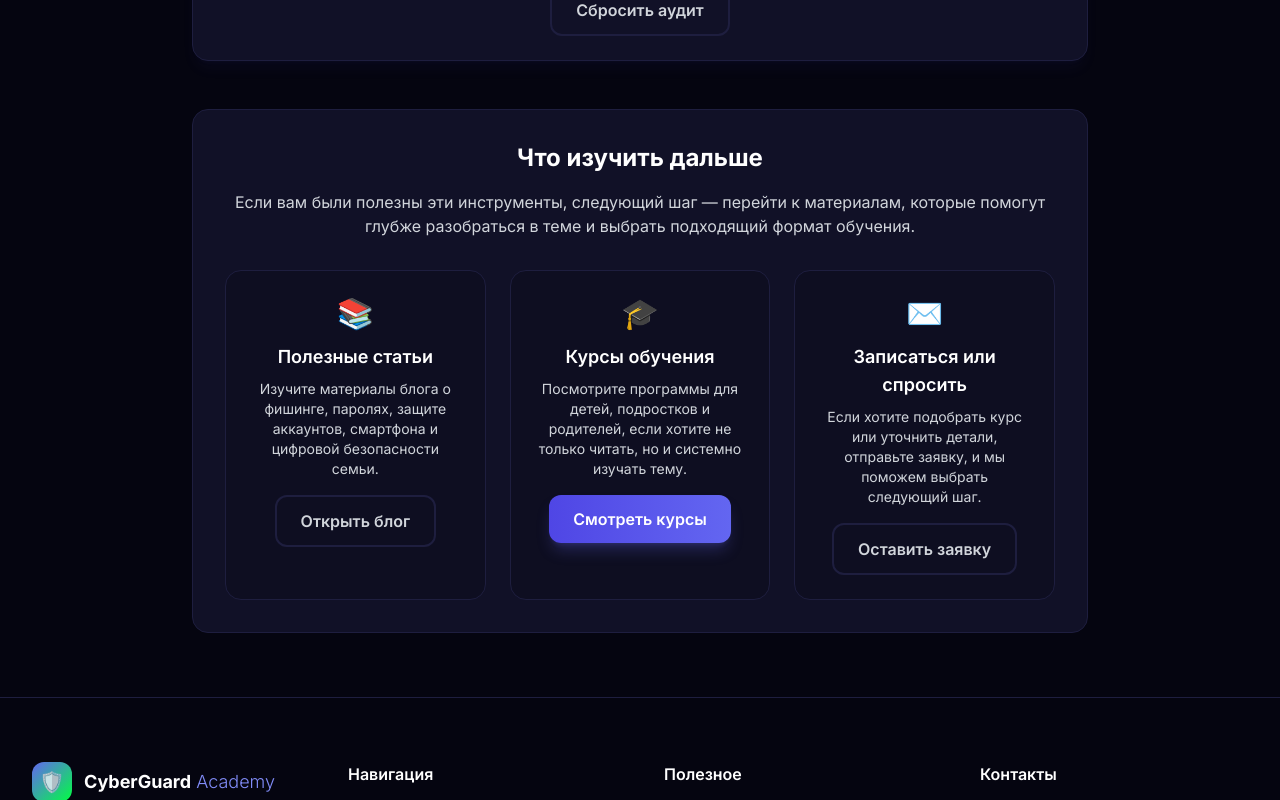
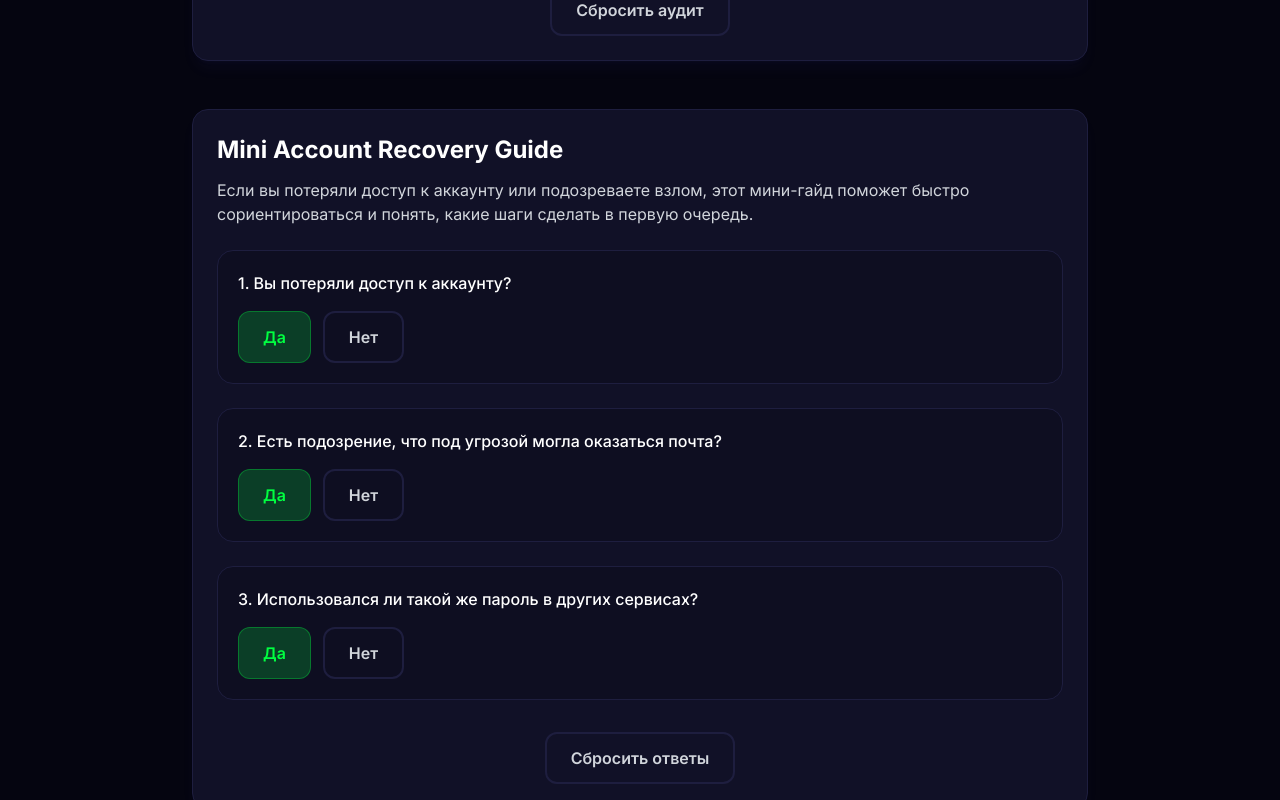
Before and after one commit to mam37bez/cyberguard-academy, a Next.js app: page /security-tools in a window 1280 px wide. Shown: the part 9500-10300 px from the top of the page. Built offline with nearby package versions, Linux system fonts and the light colour scheme.

Commit message:
Add account recovery guide tool

```diff
--- a/src/app/security-tools/page.tsx
+++ b/src/app/security-tools/page.tsx
@@ -7,9 +7,10 @@ import { PasswordGenerator } from '@/components/security/PasswordGenerator';
 import { DeviceSecurityChecklist } from '@/components/security/DeviceSecurityChecklist';
 import { PrivacyChecklist } from '@/components/security/PrivacyChecklist';
 import { SuspiciousLinkGuide } from '@/components/security/SuspiciousLinkGuide';
+import { SuspiciousFileGuide } from '@/components/security/SuspiciousFileGuide';
 import { FamilySecurityCheck } from '@/components/security/FamilySecurityCheck';
 import { EmailSecurityAudit } from '@/components/security/EmailSecurityAudit';
-import { SuspiciousFileGuide } from '@/components/security/SuspiciousFileGuide';
+import { AccountRecoveryGuide } from '@/components/security/AccountRecoveryGuide';
 import { Button } from '@/components/ui/Button';
 
 export const metadata: Metadata = {
@@ -158,6 +159,7 @@ export default function SecurityToolsPage() {
         <SuspiciousFileGuide />
         <FamilySecurityCheck />
         <EmailSecurityAudit />
+        <AccountRecoveryGuide />
 
         <div className="max-w-4xl mx-auto mt-12 rounded-2xl border border-cyber-border bg-cyber-card p-8">
           <h2 className="text-2xl font-bold text-white mb-4 text-center">Что изучить дальше</h2>
--- /dev/null
+++ b/src/components/security/AccountRecoveryGuide.tsx
@@ -0,0 +1,177 @@
+'use client';
+
+import React, { useMemo, useState } from 'react';
+import { Card, CardContent } from '@/components/ui/Card';
+import { Button } from '@/components/ui/Button';
+
+type RecoveryAnswers = {
+  lostAccess: boolean | null;
+  emailCompromised: boolean | null;
+  samePasswordUsed: boolean | null;
+};
+
+export function AccountRecoveryGuide() {
+  const [answers, setAnswers] = useState<RecoveryAnswers>({
+    lostAccess: null,
+    emailCompromised: null,
+    samePasswordUsed: null,
+  });
+
+  const result = useMemo(() => {
+    if (
+      answers.lostAccess === null &&
+      answers.emailCompromised === null &&
+      answers.samePasswordUsed === null
+    ) {
+      return null;
+    }
+
+    if (answers.emailCompromised === true) {
+      return {
+        level: 'Высокий приоритет',
+        color: '#ef4444',
+        summary:
+          'Если под угрозой оказалась почта, это критично: через неё часто восстанавливаются другие аккаунты.',
+        actions: [
+          'Срочно смените пароль от почты.',
+          'Проверьте резервную почту и номер телефона для восстановления.',
+          'Завершите неизвестные сессии и проверьте историю входов.',
+          'Включите 2FA, если она ещё не активна.',
+          'Проверьте, не настроены ли подозрительные правила пересылки.',
+          'После этого смените пароли от других важных сервисов.',
+        ],
+      };
+    }
+
+    if (answers.lostAccess === true && answers.samePasswordUsed === true) {
+      return {
+        level: 'Повышенный риск',
+        color: '#f97316',
+        summary:
+          'Если доступ потерян и тот же пароль использовался в других сервисах, риск цепного взлома становится намного выше.',
+        actions: [
+          'Восстановите доступ к аккаунту через официальный путь восстановления.',
+          'Смените тот же пароль в других сервисах, где он использовался.',
+          'Включите 2FA везде, где это возможно.',
+          'Проверьте, не пришли ли уведомления о входах в другие аккаунты.',
+          'Предупредите близких, если злоумышленник мог писать от вашего имени.',
+        ],
+      };
+    }
+
+    if (answers.lostAccess === true) {
+      return {
+        level: 'Средний риск',
+        color: '#f59e0b',
+        summary:
+          'Если вы потеряли доступ к аккаунту, важно как можно быстрее пройти официальный сценарий восстановления и проверить связанные аккаунты.',
+        actions: [
+          'Используйте официальную форму восстановления доступа.',
+          'Проверьте резервную почту и номер телефона.',
+          'После восстановления сразу смените пароль.',
+          'Включите 2FA и завершите другие активные сессии.',
+        ],
+      };
+    }
+
+    return {
+      level: 'Низкий риск',
+      color: '#22c55e',
+      summary:
+        'Если доступ не потерян, но были подозрения, стоит всё равно проверить почту, пароли и уведомления о входах.',
+      actions: [
+        'Проверьте важные аккаунты и активные сессии.',
+        'Смените пароль, если есть сомнения.',
+        'Включите 2FA в ключевых сервисах.',
+        'Следите за уведомлениями о входах и подозрительной активности.',
+      ],
+    };
+  }, [answers]);
+
+  const reset = () => {
+    setAnswers({
+      lostAccess: null,
+      emailCompromised: null,
+      samePasswordUsed: null,
+    });
+  };
+
+  return (
+    <div className="max-w-4xl mx-auto mt-12">
+      <Card variant="glow">
+        <CardContent>
+          <div className="mb-6">
+            <h2 className="text-2xl font-bold text-white mb-3">Mini Account Recovery Guide</h2>
+            <p className="text-gray-300">
+              Если вы потеряли доступ к аккаунту или подозреваете взлом, этот мини-гайд
+              поможет быстро сориентироваться и понять, какие шаги сделать в первую очередь.
+            </p>
+          </div>
+
+          <div className="space-y-6 mb-8">
+            <div className="rounded-2xl border border-cyber-border bg-cyber-dark/40 p-5">
+              <div className="text-white font-medium mb-4">1. Вы потеряли доступ к аккаунту?</div>
+              <div className="flex flex-wrap gap-3">
+                <Button type="button" variant="secondary" onClick={() => setAnswers((p) => ({ ...p, lostAccess: true }))}>
+                  Да
+                </Button>
+                <Button type="button" variant="outline" onClick={() => setAnswers((p) => ({ ...p, lostAccess: false }))}>
+                  Нет
+                </Button>
+              </div>
+            </div>
+
+            <div className="rounded-2xl border border-cyber-border bg-cyber-dark/40 p-5">
+              <div className="text-white font-medium mb-4">2. Есть подозрение, что под угрозой могла оказаться почта?</div>
+              <div className="flex flex-wrap gap-3">
+                <Button type="button" variant="secondary" onClick={() => setAnswers((p) => ({ ...p, emailCompromised: true }))}>
+                  Да
+                </Button>
+                <Button type="button" variant="outline" onClick={() => setAnswers((p) => ({ ...p, emailCompromised: false }))}>
+                  Нет
+                </Button>
+              </div>
+            </div>
+
+            <div className="rounded-2xl border border-cyber-border bg-cyber-dark/40 p-5">
+              <div className="text-white font-medium mb-4">3. Использовался ли такой же пароль в других сервисах?</div>
+              <div className="flex flex-wrap gap-3">
+                <Button type="button" variant="secondary" onClick={() => setAnswers((p) => ({ ...p, samePasswordUsed: true }))}>
+                  Да
+                </Button>
+                <Button type="button" variant="outline" onClick={() => setAnswers((p) => ({ ...p, samePasswordUsed: false }))}>
+                  Нет
+                </Button>
+              </div>
+            </div>
+          </div>
+
+          {result && (
+            <div className="rounded-2xl border p-6 mb-6" style={{ borderColor: result.color }}>
+              <div className="text-lg font-semibold mb-3" style={{ color: result.color }}>
+                {result.level}
+              </div>
+              <p className="text-gray-300 mb-5">{result.summary}</p>
+
+              <h3 className="text-white font-semibold mb-3">Что сделать сейчас</h3>
+              <ul className="space-y-2">
+                {result.actions.map((action, index) => (
+                  <li key={index} className="flex gap-3 text-sm text-gray-300">
+                    <span className="text-yellow-400">•</span>
+                    <span>{action}</span>
+                  </li>
+                ))}
+              </ul>
+            </div>
+          )}
+
+          <div className="text-center">
+            <Button type="button" variant="outline" onClick={reset}>
+              Сбросить ответы
+            </Button>
+          </div>
+        </CardContent>
+      </Card>
+    </div>
+  );
+}
```
